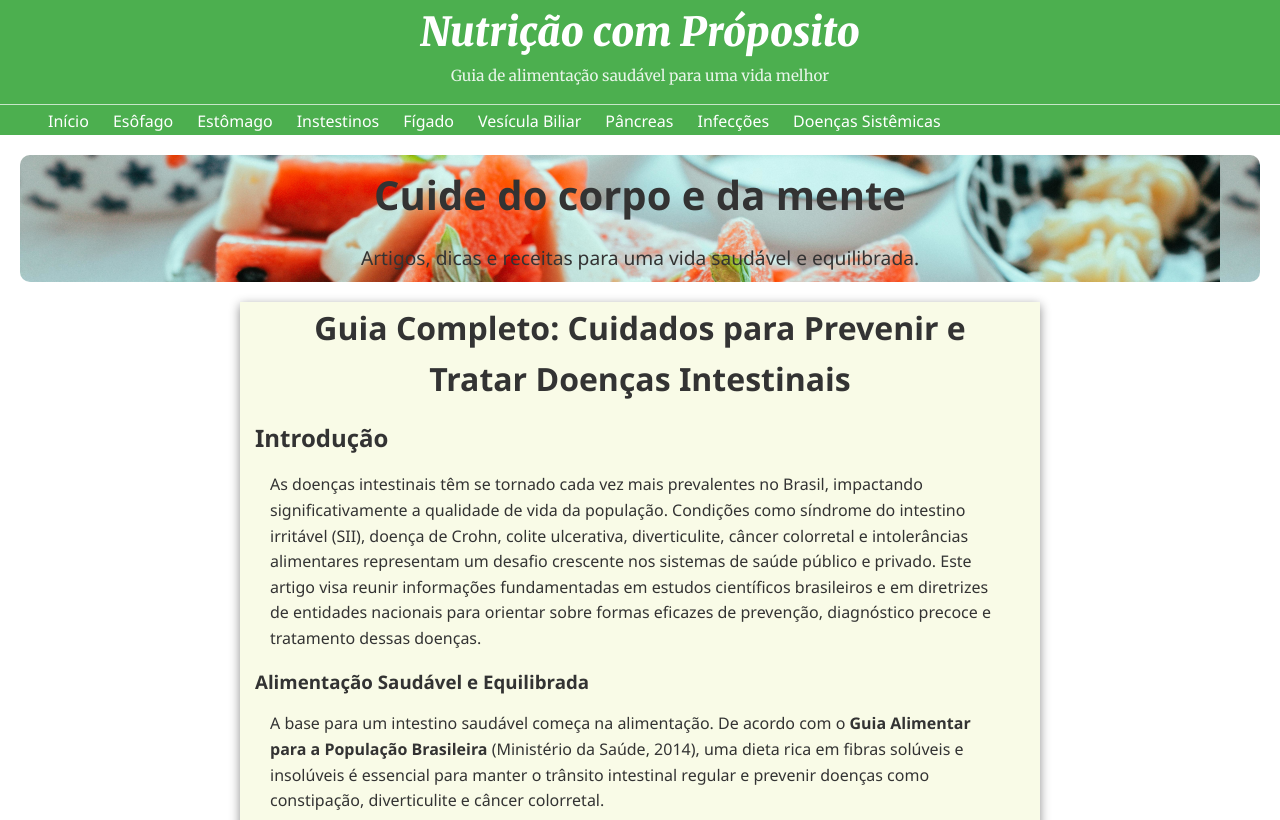
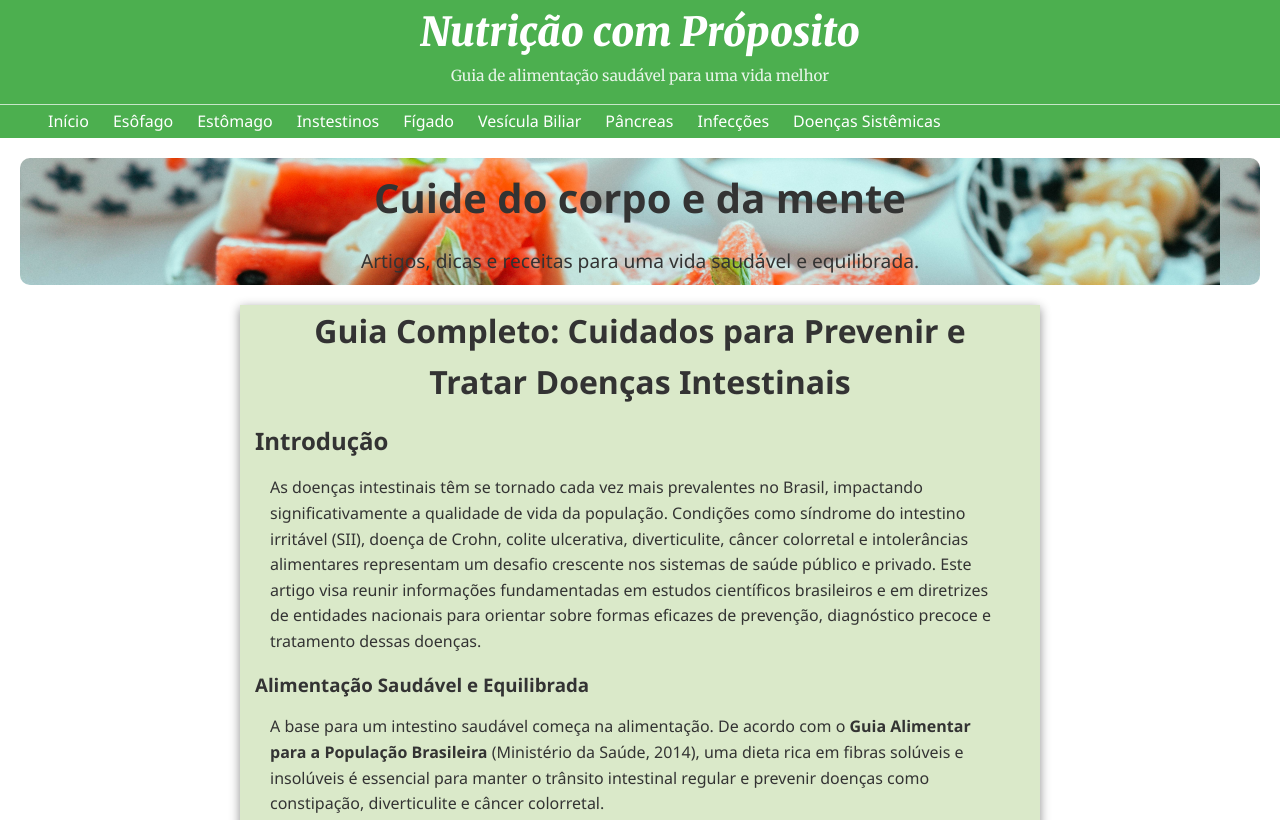
Before and after one commit to wesleyaamorim/Projeto-Saude-intestinal, a plain HTML site: page doenças.html in a window 1280 px wide. Shown: the top 820 px of the page. Drawn offline with Linux system fonts and the light colour scheme.

Commit message:
atualizado 14-05

```diff
--- a/style.css
+++ b/style.css
@@ -4,7 +4,7 @@
 
     :root {
       --cor-primaria: #4caf4f;
-      --cor-secundaria: #AED581;
+      --cor-secundaria: #dae9c9;
       --cor-fundo: #fff;
       --cor-texto: #333;
       --cor-hover: #66BB6A;
@@ -72,6 +72,7 @@
       justify-content: center;
       right: auto;
       position: relative;
+      padding-bottom: 3px;
     }
 
     .menu-toggle {
@@ -119,7 +120,7 @@
       min-width: 280px;
       max-width: 800px;
       margin: auto;
-      background-color: var(--cor-secao);
+      background-color: var(--cor-secundaria);
       box-shadow: 0px 3px 10px rgba(0, 0, 0, 0.452);
     }
 
```
